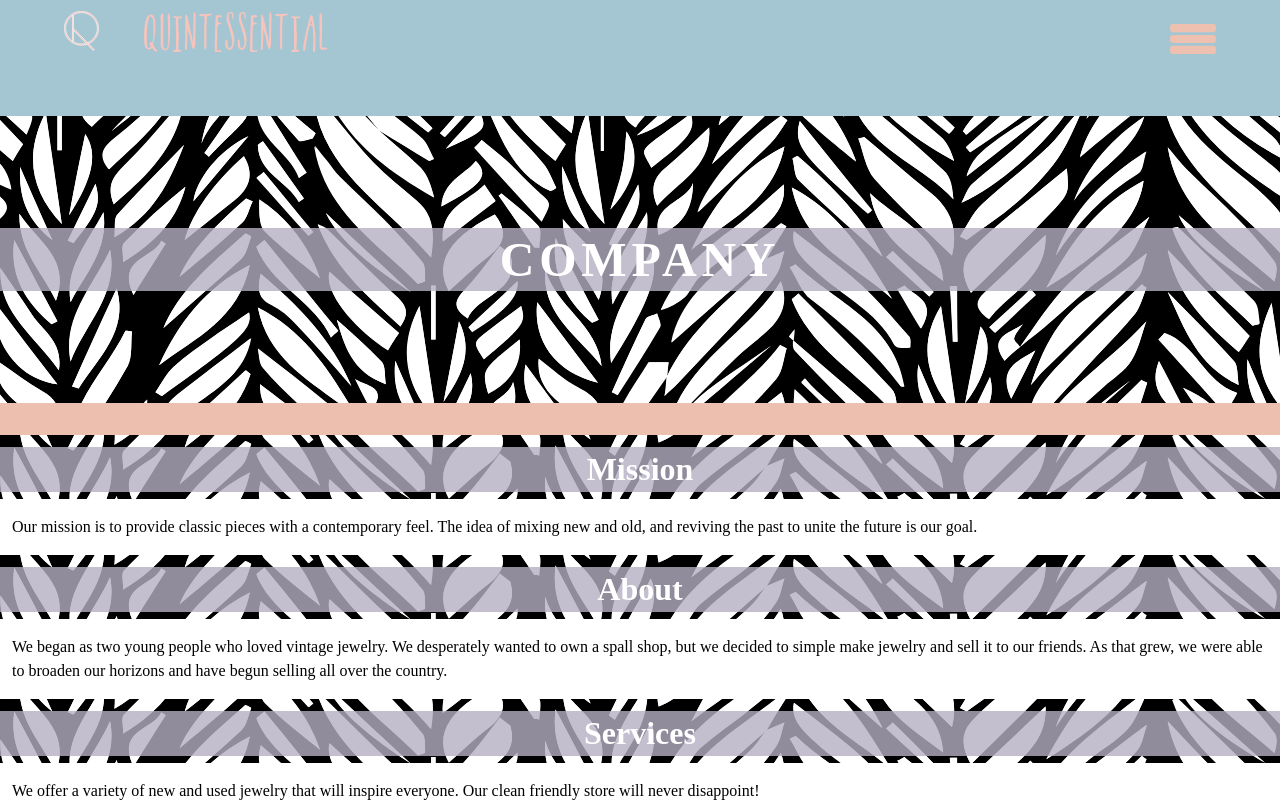
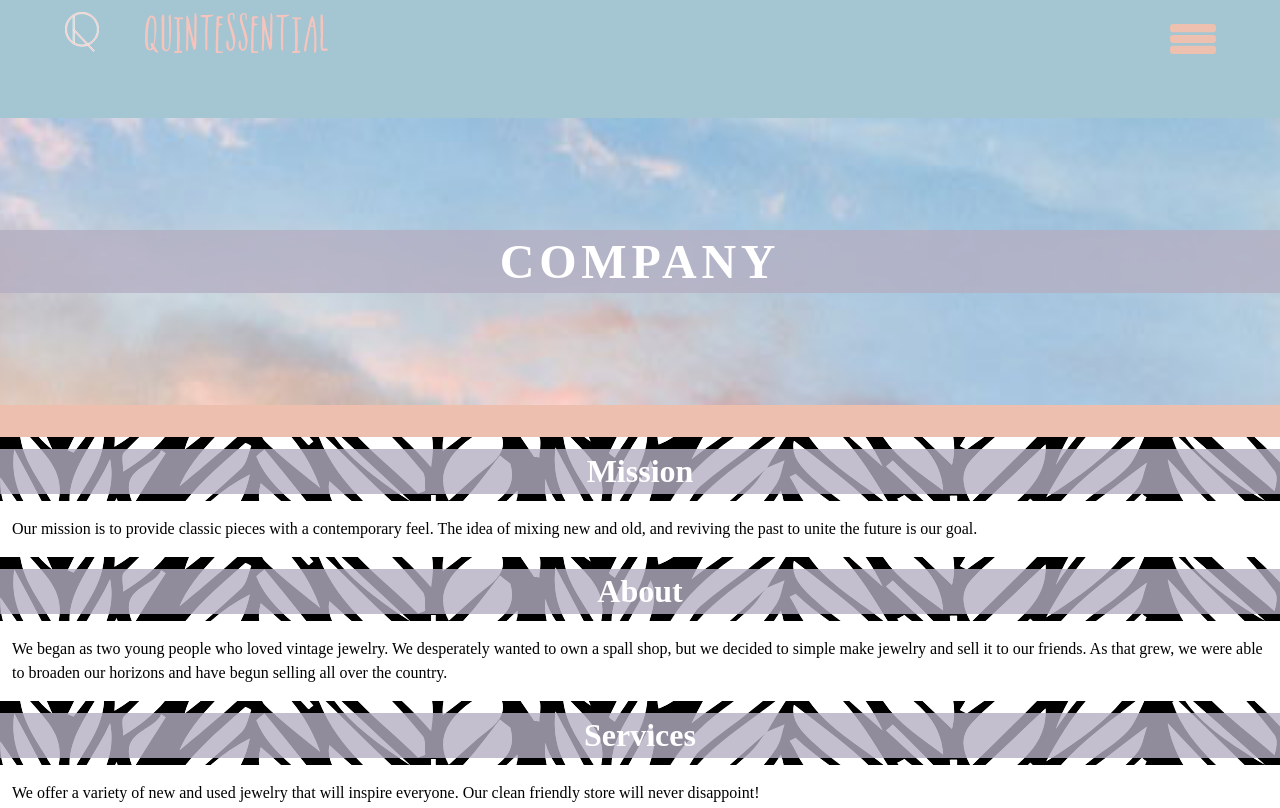
Before and after one commit to sky-bones/assignment3, a plain HTML site: page company.html in a window 1280 px wide. Shown: the top 808 px of the page. Drawn offline with Linux system fonts and the light colour scheme; a web font is replaced by a local one.

Commit message:
minor change

```diff
--- a/css/general.css
+++ b/css/general.css
@@ -45,7 +45,7 @@ body {
 }
 header {
     background-color: #a4c6d2;
-    padding: 0;
+    padding: 0.75px;
     margin: 0;
     overflow: hidden;
 }
@@ -98,7 +98,7 @@ hr {
 }
 .billboard-company {
     overflow: hidden;
-    background-image: url(../images/company_header_images/pattern.svg);
+    background-image: url(../images/background_image/header_homepage.jpg);
     background-repeat: no-repeat;
     background-position: center;
     background-size: 150%;
@@ -303,17 +303,17 @@ h2 {
     position: absolute;
     top: 20px;
     left: 10px
-} */
+}
+ */
+--------------------
 
---------------------
-/* Buckets as Figure */
 
-/*
+
 
 .bucket1 {
     overflow: hidden;
     background-color: red;
-    /* Visual Aid */
+
 }
 .bucket1 figure {
     width: 150px;
@@ -330,15 +330,15 @@ h2 {
 .bucket1 a:visited {
     float: left;
     width: 45%;
-    /* First and second buckets. 45% x 2 = 90% */
+
     margin: 0 10% 1.5rem 0;
-    /* First and second bucket right margins. 10% x 2 = 20%  */
+
     padding: 0;
 }
-/* THE PROBLEM: The sum total of figure + margin + figure must equal 100%. But we are currently over by 10% because all figures have right margin (figure + margin + figure + margin = 110%). We therefore need to use an "nth-child" to target every "even" (2nd, 4th etc.) figure to have no right margin. */
+
 
 .bucket1 a:nth-child(even) {
-    /* every even numbered <figure> has no margin */
+
     margin: 0;
 }
 .bucket1 figcaption {
```
Also changed, not shown: index.html (+5 -4 lines).
